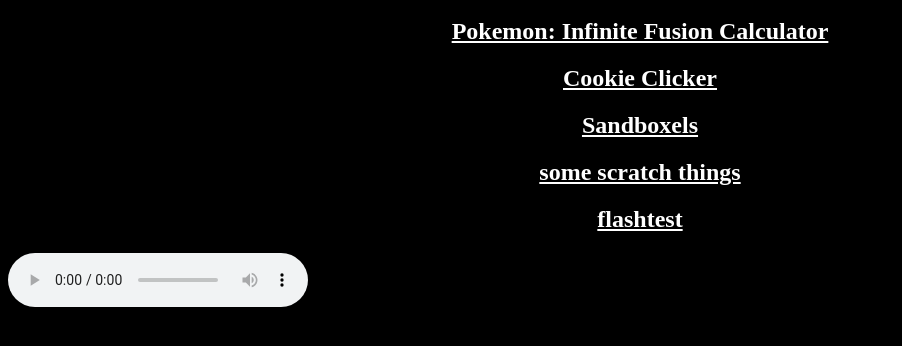
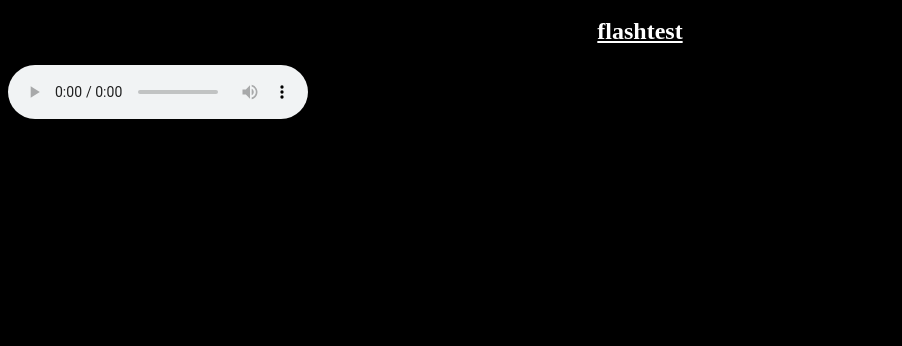
Before and after one commit to funy-man/funy-man.github.io, a plain HTML site: page uh.html in a window 1280 px wide. Shown: the part 48-394 px from the top of the page, without its empty margins (0-902 px from the left). Drawn offline with Linux system fonts and the light colour scheme.

Commit message:
Update uh.html

```diff
--- a/uh.html
+++ b/uh.html
@@ -4,10 +4,6 @@
 </head>
 
 <h1>"Educational" Games & Stuff<h1>
-<h2><a href=https://funy-man.github.io/claca>Pokemon: Infinite Fusion Calculator</a></h2>
-<h2><a href=https://funy-man.github.io/cook>Cookie Clicker</a></h2>
-<h2><a href=https://funy-man.github.io/nothingt>Sandboxels</a></h2>
-<h2><a href=https://funy-man.github.io/hctarcs>some scratch things</a></h2>
 <h2><a href=flashtest.html>flashtest</a></h2>
 
 <audio controls autoplay>
```
